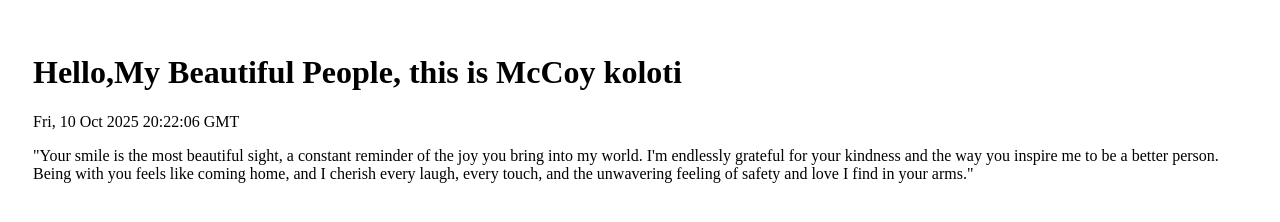
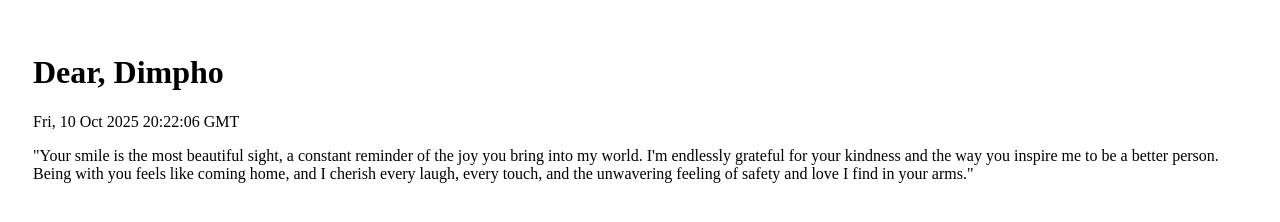
Before and after one commit to Tebogo1824/my-love-message, a plain HTML site: page index.html in a window 1280 px wide. Drawn offline with Linux system fonts and the light colour scheme.

Commit message:
Update index.html

```diff
--- a/index.html
+++ b/index.html
@@ -5,7 +5,7 @@
     <link rel="stylesheet" href="styles.css" />
      </head>
   <body>
-      <h1 class="title">Hello,My Beautiful People, this is McCoy koloti </h1>
+      <h1 class="title">Dear, Dimpho </h1>
       <p id="currentTime"></p>
       <script src="script.js"></script>
   </body>
```
